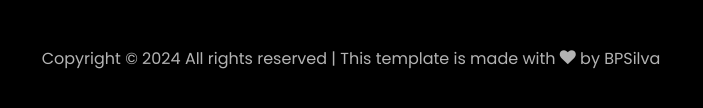
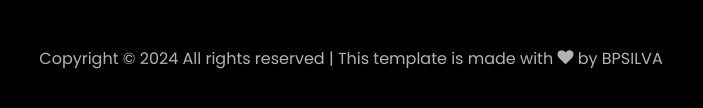
Before and after one commit to Bassinga1/BPSMaster, a plain HTML site: page index.html in a window 1280 px wide. Shown: the part 10025-10133 px from the top of the page, 289-992 px from the left. Drawn offline with Linux system fonts and the light colour scheme; files whose address does not match are found by name.

Commit message:
Contact update

```diff
--- a/index.html
+++ b/index.html
@@ -757,7 +757,7 @@
 						Copyright &copy;
 						<script>document.write(new Date().getFullYear());</script> All rights reserved | This template
 						is made with <i class="icon-heart color-danger" aria-hidden="true"></i> by <a
-							href="https://colorlib.com" target="_blank">BPSilva</a>
+							href="https://colorlib.com" target="_blank">BPSILVA</a>
 						<!-- Link back to Colorlib can't be removed. Template is licensed under CC BY 3.0. -->
 					</p>
 				</div>
```
